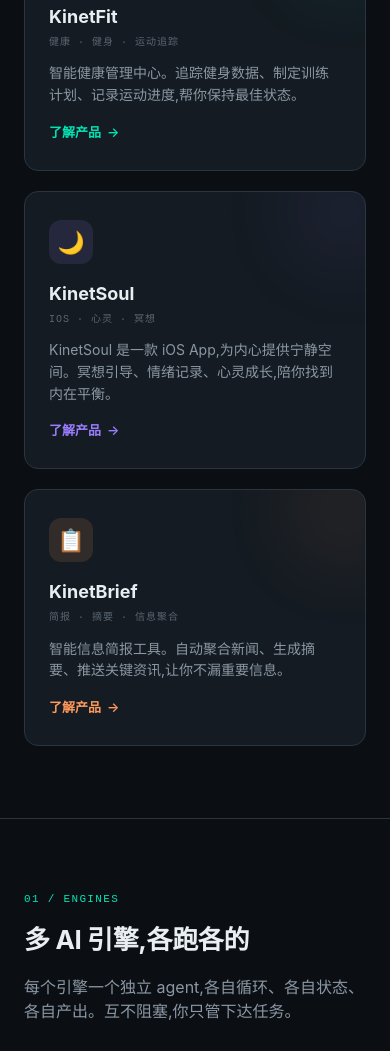
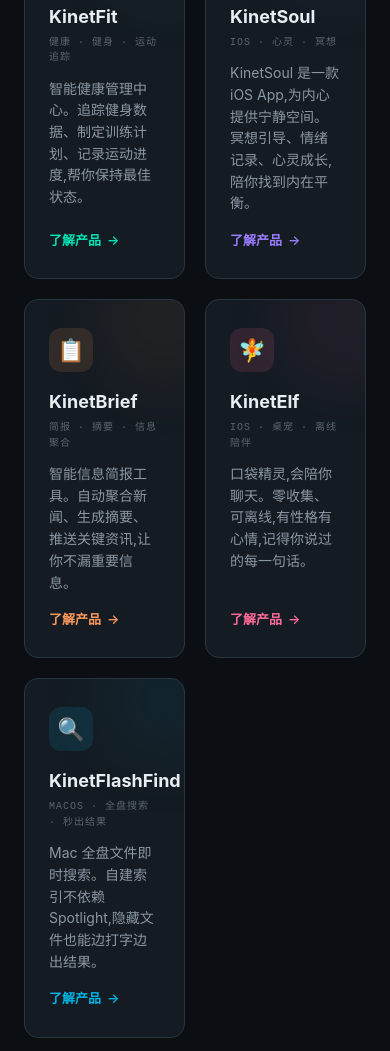
Before and after one commit to phinn/KinetAiosMac, a plain HTML site: page index.html in a window 390 px wide. Shown: the part 1853-2904 px from the top of the page. Drawn offline with Linux system fonts and the light colour scheme.

Commit message:
site: 产品矩阵新增 KinetElf/KinetFlashFind 两卡(四语文案,3 列布局)

```diff
--- a/index.html
+++ b/index.html
@@ -271,7 +271,7 @@ footer{padding:32px 0;border-top:1px solid var(--line);font-size:12px;color:var(
   .mock-body{grid-template-columns:1fr}
   .mock-side,.mock-right{display:none}
   .engines,.scenes{grid-template-columns:1fr 1fr}
-  .products{grid-template-columns:1fr}
+  .products{grid-template-columns:1fr 1fr}
   .priv,.dag-wrap{grid-template-columns:1fr}
   .feats{grid-template-columns:1fr}
   .stats{grid-template-columns:1fr 1fr}
@@ -433,6 +433,22 @@ footer{padding:32px 0;border-top:1px solid var(--line);font-size:12px;color:var(
         <div class="tag" data-i18n="ps_brf_tag"></div>
         <p data-i18n="ps_brf_desc"></p>
         <span class="plink" style="color:var(--orange)"><span data-i18n="ps_learn"></span> →</span>
+      </a>
+      <a class="pcard" href="https://phinn.github.io/KinetElf/" target="_blank" style="--cardGrad:linear-gradient(135deg,#FF6B9B,#9B7EFF)">
+        <div class="glow" style="background:#FF6B9B"></div>
+        <div class="pico" style="background:rgba(255,107,155,.12);color:#FF6B9B">🧚</div>
+        <h4>KinetElf</h4>
+        <div class="tag" data-i18n="ps_elf_tag"></div>
+        <p data-i18n="ps_elf_desc"></p>
+        <span class="plink" style="color:#FF6B9B"><span data-i18n="ps_learn"></span> →</span>
+      </a>
+      <a class="pcard" href="https://phinn.github.io/KinetFlashFind/" target="_blank" style="--cardGrad:linear-gradient(135deg,#00B5E5,#FFD75F)">
+        <div class="glow" style="background:var(--cyan)"></div>
+        <div class="pico" style="background:rgba(0,181,229,.12);color:var(--cyan)">🔍</div>
+        <h4>KinetFlashFind</h4>
+        <div class="tag" data-i18n="ps_ff_tag"></div>
+        <p data-i18n="ps_ff_desc"></p>
+        <span class="plink" style="color:var(--cyan)"><span data-i18n="ps_learn"></span> →</span>
       </a>
     </div>
   </div>
@@ -710,13 +726,17 @@ const I18N = {
     m_tool:"用户偏好:深色商务风、四语言",
     st_eng:"AI 引擎", st_tools:"内置工具", st_lang:"UI 语言", st_upload:"后端上传",
     ps_title:"KinetAios 产品系列",
-    ps_sub:"三款产品,覆盖健康管理、AI 自动化和信息简报,各有专长。",
+    ps_sub:"五款产品,覆盖 AI 工作台、健康管理、心灵陪伴、信息简报与效率工具,各有专长。",
     ps_fit_tag:"健康 · 健身 · 运动追踪",
     ps_fit_desc:"智能健康管理中心。追踪健身数据、制定训练计划、记录运动进度,帮你保持最佳状态。",
     ps_agt_tag:"iOS · 心灵 · 冥想",
     ps_agt_desc:"KinetSoul 是一款 iOS App,为内心提供宁静空间。冥想引导、情绪记录、心灵成长,陪你找到内在平衡。",
     ps_brf_tag:"简报 · 摘要 · 信息聚合",
     ps_brf_desc:"智能信息简报工具。自动聚合新闻、生成摘要、推送关键资讯,让你不漏重要信息。",
+    ps_elf_tag:"iOS · 桌宠 · 离线陪伴",
+    ps_elf_desc:"口袋精灵,会陪你聊天。零收集、可离线,有性格有心情,记得你说过的每一句话。",
+    ps_ff_tag:"macOS · 全盘搜索 · 秒出结果",
+    ps_ff_desc:"Mac 全盘文件即时搜索。自建索引不依赖 Spotlight,隐藏文件也能边打字边出结果。",
     ps_learn:"了解产品",
     eng_title:"多 AI 引擎,各跑各的",
     eng_sub:"每个引擎一个独立 agent,各自循环、各自状态、各自产出。互不阻塞,你只管下达任务。",
@@ -770,13 +790,17 @@ const I18N = {
     m_tool:"使用者偏好:深色商務風、四語言",
     st_eng:"AI 引擎", st_tools:"內建工具", st_lang:"UI 語言", st_upload:"後端上傳",
     ps_title:"KinetAios 產品系列",
-    ps_sub:"三款產品,覆蓋健康管理、AI 自動化和資訊簡報,各有專長。",
+    ps_sub:"五款產品,覆蓋 AI 工作台、健康管理、心靈陪伴、資訊簡報與效率工具,各有專長。",
     ps_fit_tag:"健康 · 健身 · 運動追蹤",
     ps_fit_desc:"智能健康管理中心。追蹤健身數據、制定訓練計畫、記錄運動進度,幫你保持最佳狀態。",
     ps_agt_tag:"iOS · 心靈 · 冥想",
     ps_agt_desc:"KinetSoul 是一款 iOS App,為內心提供寧靜空間。冥想引導、情緒記錄、心靈成長,陪你找到內在平衡。",
     ps_brf_tag:"簡報 · 摘要 · 資訊聚合",
     ps_brf_desc:"智能資訊簡報工具。自動聚合新聞、生成摘要、推送關鍵資訊,讓你不漏重要消息。",
+    ps_elf_tag:"iOS · 桌寵 · 離線陪伴",
+    ps_elf_desc:"口袋精靈,會陪你聊天。零收集、可離線,有性格有心情,記得你說過的每一句話。",
+    ps_ff_tag:"macOS · 全碟搜尋 · 秒出結果",
+    ps_ff_desc:"Mac 全碟檔案即時搜尋。自建索引不依賴 Spotlight,隱藏檔案也能邊打字邊出結果。",
     ps_learn:"了解產品",
     eng_title:"多 AI 引擎,各跑各的",
     eng_sub:"每個引擎一個獨立 agent,各自循環、各自狀態、各自產出。互不阻塞,你只管下達任務。",
@@ -830,13 +854,17 @@ const I18N = {
     m_tool:"User preferences: dark business style, 4 languages",
     st_eng:"AI Engines", st_tools:"Built-in Tools", st_lang:"UI Languages", st_upload:"Backend Upload",
     ps_title:"KinetAios Product Suite",
-    ps_sub:"Three products covering health management, AI automation, and information briefings.",
+    ps_sub:"Five products covering an AI workbench, health, mindfulness, briefings, and productivity tools.",
     ps_fit_tag:"Health · Fitness · Activity Tracking",
     ps_fit_desc:"Smart health management hub. Track fitness data, build training plans, and log workout progress to stay at your peak.",
     ps_agt_tag:"iOS · Mind · Meditation",
     ps_agt_desc:"KinetSoul is an iOS app that creates a tranquil space for your inner world. Guided meditation, mood journaling, and soul growth — find your inner balance.",
     ps_brf_tag:"Briefing · Summary · News Aggregation",
     ps_brf_desc:"Intelligent information briefing tool. Auto-aggregates news, generates summaries, and surfaces what matters most.",
+    ps_elf_tag:"iOS · Pocket Pet · Offline Companion",
+    ps_elf_desc:"A pocket spirit that chats with you. Zero data collection, fully offline — a personality that remembers what you say.",
+    ps_ff_tag:"macOS · Full-Disk Search · Instant",
+    ps_ff_desc:"Instant full-disk file search for Mac. Self-built index beyond Spotlight — hidden files appear as you type.",
     ps_learn:"Learn more",
     eng_title:"Multiple AI engines, each on its own",
     eng_sub:"Each engine runs as an independent agent — own loop, own status, own output. No blocking. You just hand out tasks.",
@@ -890,13 +918,17 @@ const I18N = {
     m_tool:"ユーザー設定:ダークビジネス風、4言語",
     st_eng:"AI エンジン", st_tools:"内蔵ツール", st_lang:"UI 言語", st_upload:"バックエンド送信",
     ps_title:"KinetAios 製品ラインナップ",
-    ps_sub:"3つの製品、健康管理、AI自動化、情報ブリーフィングをカバー。",
+    ps_sub:"5つの製品、AIワークベンチ、健康管理、マインドフルネス、ブリーフィング、生産性ツールをカバー。",
     ps_fit_tag:"健康 · フィットネス · 活動追跡",
     ps_fit_desc:"スマート健康管理ハブ。フィットネスデータの追跡、トレーニング計画の作成、運動進度の記録でベストコンディションを維持。",
     ps_agt_tag:"iOS · 心 · 瞑想",
     ps_agt_desc:"KinetSoul は iOS アプリで、心に静寂の空間を提供します。瞑想ガイド、感情記録、魂の成長、内なるバランスを見つけよう。",
     ps_brf_tag:"ブリーフィング · 要約 · 情報集約",
     ps_brf_desc:"インテリジェント情報ブリーフィングツール。ニュース自動集約、要約生成、重要情報の通知。",
+    ps_elf_tag:"iOS · ポケットペット · オフライン",
+    ps_elf_desc:"あなたとおしゃべりするポケットスピリット。データ収集ゼロ、オフライン対応、あなたの言葉を覚える性格持ち。",
+    ps_ff_tag:"macOS · 全ディスク検索 · 即時",
+    ps_ff_desc:"Mac 全ディスクのインスタント検索。Spotlight に依存しない独自インデックスで、隠しファイルも入力しながら即表示。",
     ps_learn:"製品詳細",
     eng_title:"マルチ AI エンジン、それぞれ独立",
     eng_sub:"各エンジンが独立 agent として稼動。独自ループ、独自ステータス、独自アウトプット。互いにブロックしない。タスクを渡すだけ。",
```
